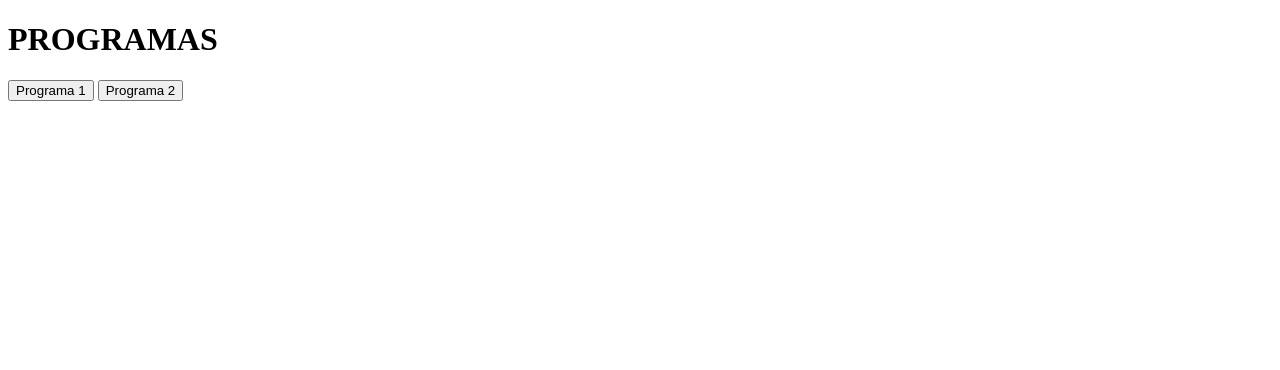
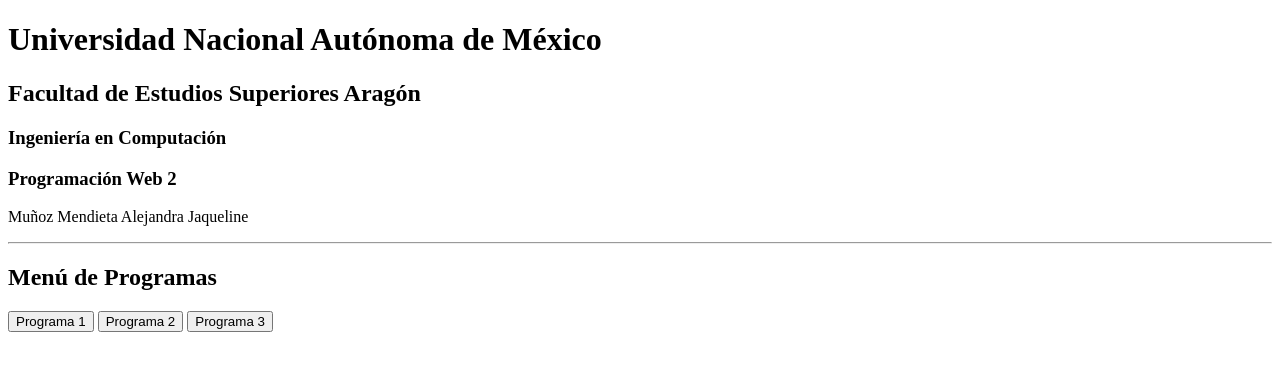
Before and after one commit to Prettyinfucsia/PROGRAMACION-WEB-2, a plain HTML site: page index.html in a window 1280 px wide. Drawn offline with Linux system fonts and the light colour scheme.

Commit message:
Programacion_web_2

```diff
--- a/index.html
+++ b/index.html
@@ -1,18 +1,33 @@
 <!DOCTYPE html>
+
 <html lang="es">
+
 <head>
-    <meta charset="UTF-8">
-    <title>Programas JavaScript</title>
+<meta charset="UTF-8">
+<title>Programación Web 2</title>
 </head>
+
 <body>
 
-    <h1>PROGRAMAS</h1>
+<h1>Universidad Nacional Autónoma de México</h1>
+<h2>Facultad de Estudios Superiores Aragón</h2>
+<h3>Ingeniería en Computación</h3>
+<h3>Programación Web 2</h3>
 
-    <button onclick="ejecutarPrograma1()">Programa 1</button>
-    <button onclick="ejecutarPrograma2()">Programa 2</button>
+<p>Muñoz Mendieta Alejandra Jaqueline</p>
 
-    <script src="programa1.js"></script>
-    <script src="programa2.js"></script>
+<hr>
+
+<h2>Menú de Programas</h2>
+
+<button onclick="ejecutarPrograma1()">Programa 1</button> <button onclick="ejecutarPrograma2()">Programa 2</button> <button onclick="ejecutarPrograma3()">Programa 3</button>
+
+<script src="programa1.js"></script>
+
+<script src="programa2.js"></script>
+
+<script src="programa3.js"></script>
 
 </body>
+
 </html>
```
